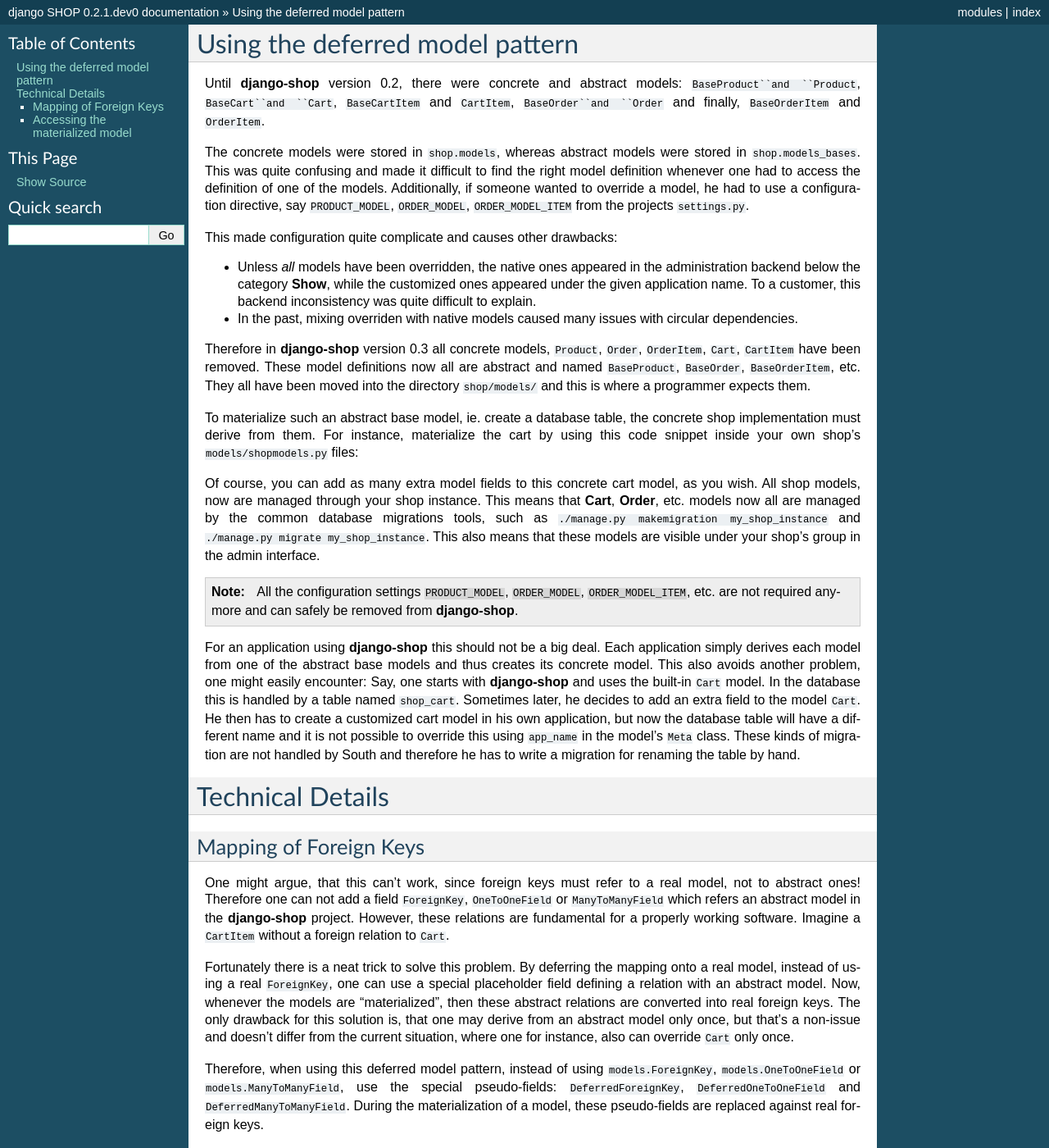
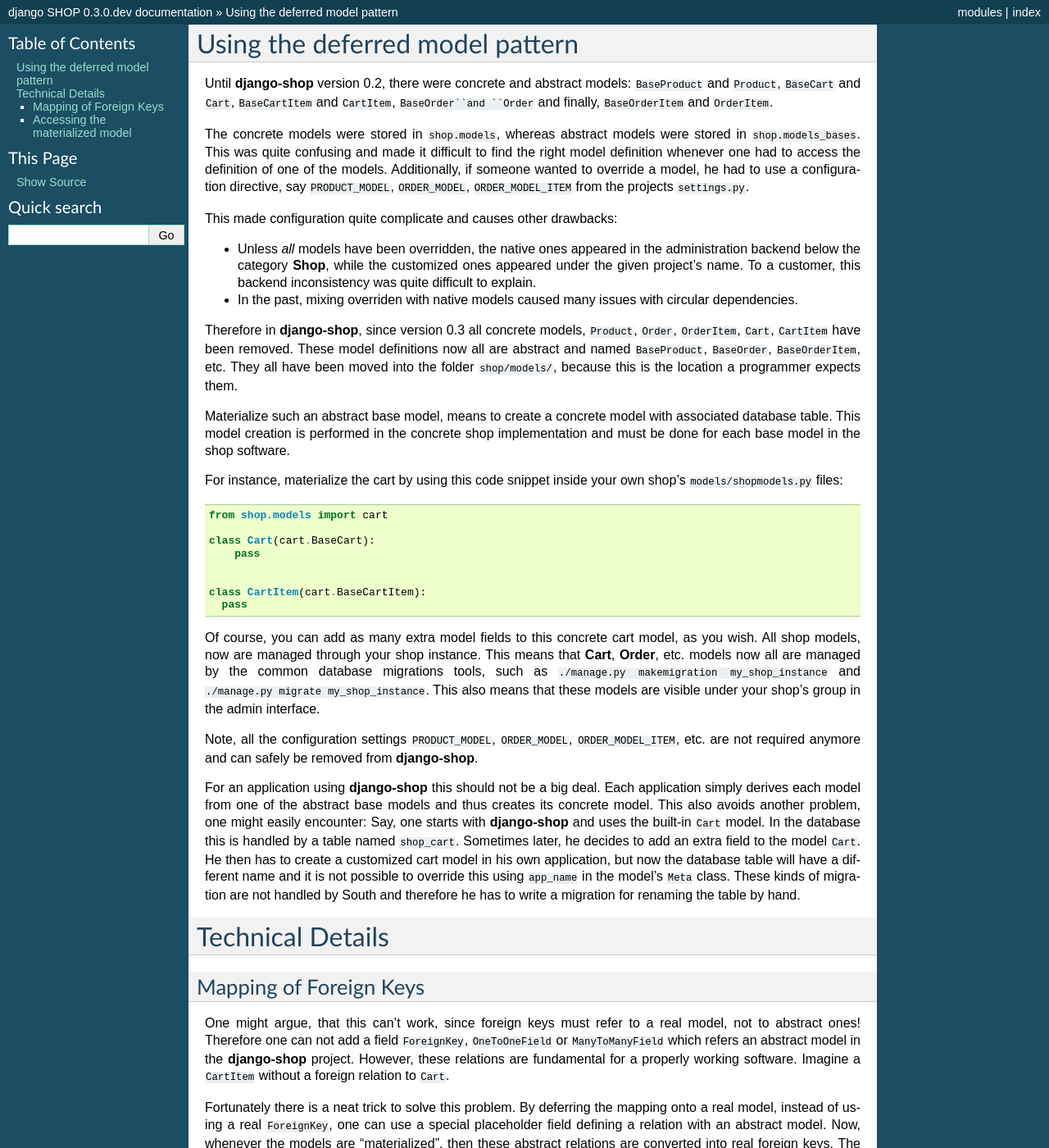
Before and after one commit to Huskarhero/django-shop, a Sphinx documentation site: the page built from docs/deferred-models.rst, in a window 1280 px wide and 1400 px high. Shown: the whole window at 82% size. Built offline with Sphinx 7.4.7, drawn with Linux system fonts in a browser that asks for light colours; some of the changed text lies outside the part shown.

Commit message:
switched to 0.3.0.dev

```diff
--- a/docs/deferred-models.rst
+++ b/docs/deferred-models.rst
@@ -1,8 +1,8 @@
 Using the deferred model pattern
 ================================
 
-Until **django-shop** version 0.2, there were concrete and abstract models: ``BaseProduct``and
-``Product``, ``BaseCart``and ``Cart``, ``BaseCartItem`` and ``CartItem``, ``BaseOrder``and ``Order``
+Until **django-shop** version 0.2, there were concrete and abstract models: ``BaseProduct`` and
+``Product``, ``BaseCart`` and ``Cart``, ``BaseCartItem`` and ``CartItem``, ``BaseOrder``and ``Order``
 and finally, ``BaseOrderItem`` and ``OrderItem``.
 
 The concrete models were stored in ``shop.models``, whereas abstract models were stored in
@@ -14,29 +14,32 @@
 This made configuration quite complicate and causes other drawbacks:
 
 * Unless *all* models have been overridden, the native ones appeared in the administration backend
-  below the category **Show**, while the customized ones appeared under the given application name.
+  below the category **Shop**, while the customized ones appeared under the given project's name.
   To a customer, this backend inconsistency was quite difficult to explain.
 * In the past, mixing overriden with native models caused many issues with circular dependencies.
 
-Therefore in **django-shop** version 0.3 all concrete models, ``Product``, ``Order``, ``OrderItem``,
+Therefore in **django-shop**, since version 0.3 all concrete models, ``Product``, ``Order``, ``OrderItem``,
 ``Cart``, ``CartItem`` have been removed. These model definitions now all are abstract and named
-``BaseProduct``, ``BaseOrder``, ``BaseOrderItem``, etc. They all have been moved into the directory
-``shop/models/`` and this is where a programmer expects them.
+``BaseProduct``, ``BaseOrder``, ``BaseOrderItem``, etc. They all have been moved into the folder
+``shop/models/``, because this is the location a programmer expects them.
 
-To materialize such an abstract base model, ie. create a database table, the concrete shop
-implementation must derive from them. For instance, materialize the cart by using this code
-snippet inside your own shop's ``models/shopmodels.py`` files:
+Materialize such an abstract base model, means to create a concrete model with associated database
+table. This model creation is performed in the concrete shop implementation and must be done for
+each base model in the shop software.
 
-.. code-block::
-	from shop.models import cart
+For instance, materialize the cart by using this code snippet inside your own shop's
+``models/shopmodels.py`` files:
 
-	class Cart(cart.BaseCart):
-	    pass
+.. code-block:: python
+
+  from shop.models import cart
+
+  class Cart(cart.BaseCart):
+      pass
 
 
-	class CartItem(cart.BaseCartItem):
-	    pass
-
+  class CartItem(cart.BaseCartItem):
+    pass
 
 Of course, you can add as many extra model fields to this concrete cart model, as you wish.
 All shop models, now are managed through your shop instance. This means that **Cart**, **Order**,
--- a/shop/__init__.py
+++ b/shop/__init__.py
@@ -11,4 +11,4 @@
 6. git commit
 7. push to github (to avoid confusion)
 """
-__version__ = '0.2.1.dev0'
+__version__ = '0.3.0.dev'
```
Also changed, not shown: other parts of docs/deferred-models.rst (+2 -3 lines).
